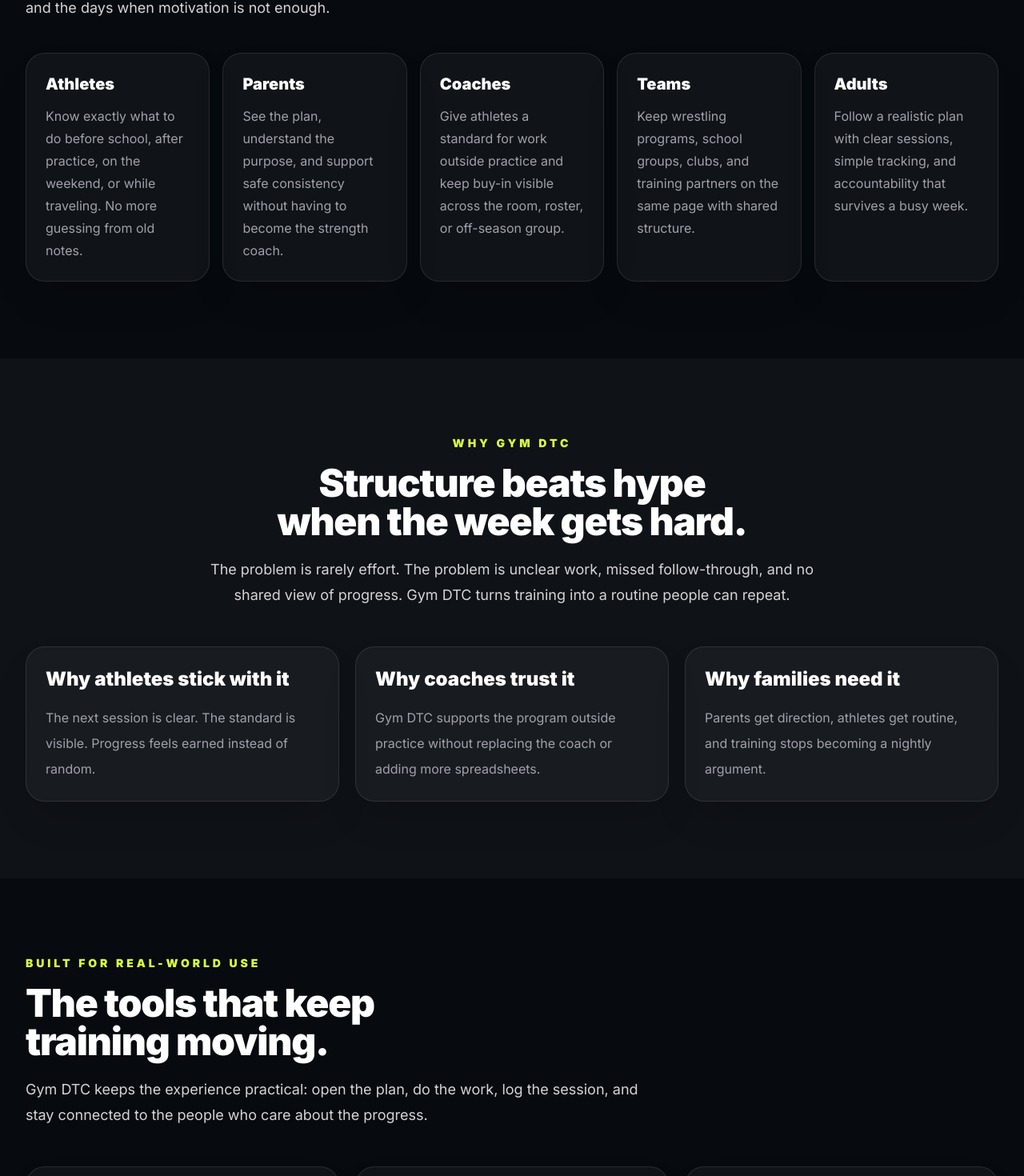
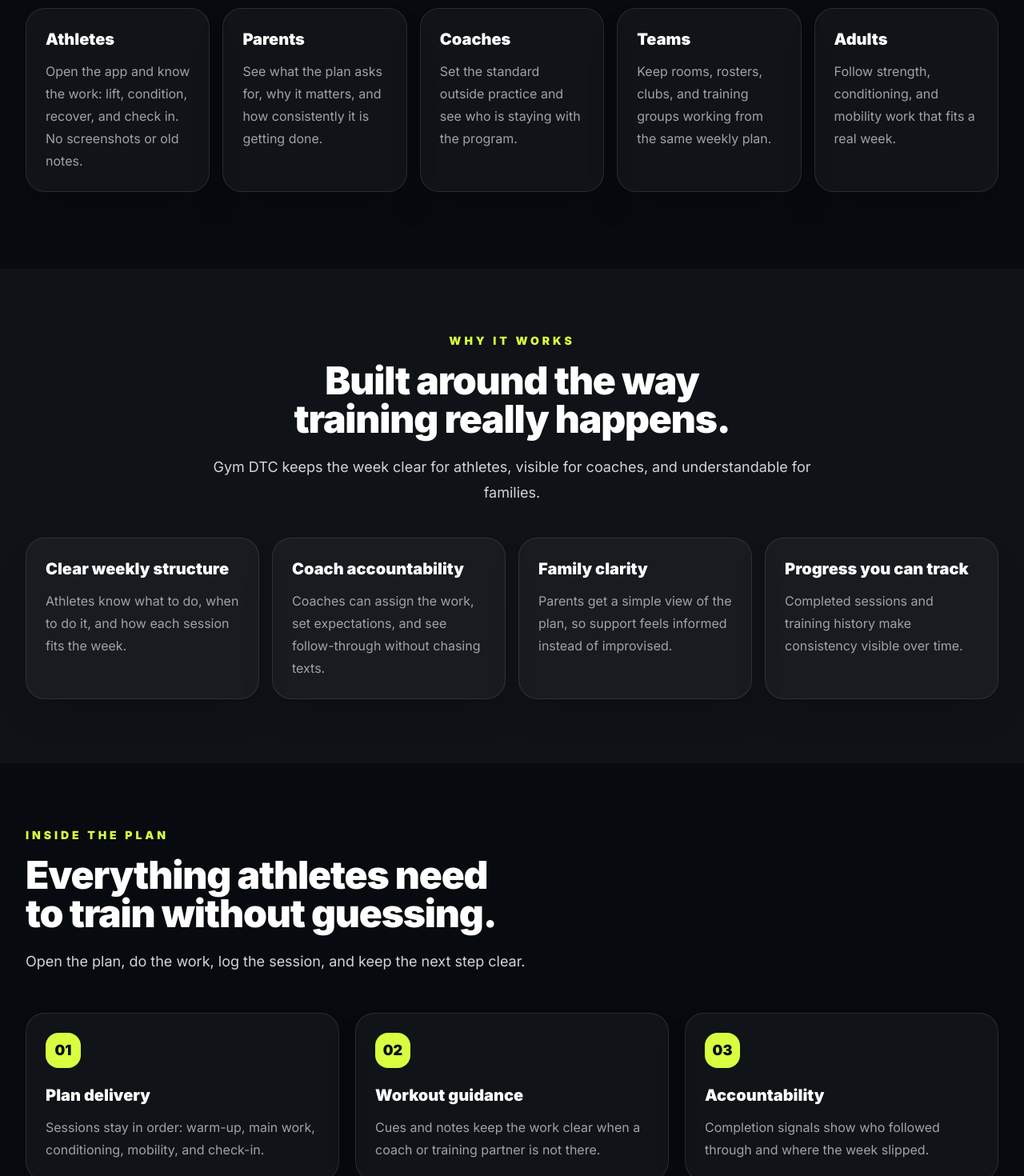
Before and after one commit to nathanbeckernb-cloud/gymdtc-web, a Next.js app: page / in a window 1280 px wide. Shown: the part 1259-2729 px from the top of the page at 80% size. Built offline with nearby package versions, Linux system fonts and the light colour scheme.

Commit message:
Polish homepage messaging

```diff
--- a/src/app/page.tsx
+++ b/src/app/page.tsx
@@ -5,50 +5,51 @@
 import { SectionHeading } from "@/components/section-heading";
 
 const audiences = [
-  ["Athletes", "Know exactly what to do before school, after practice, on the weekend, or while traveling. No more guessing from old notes."],
-  ["Parents", "See the plan, understand the purpose, and support safe consistency without having to become the strength coach."],
-  ["Coaches", "Give athletes a standard for work outside practice and keep buy-in visible across the room, roster, or off-season group."],
-  ["Teams", "Keep wrestling programs, school groups, clubs, and training partners on the same page with shared structure."],
-  ["Adults", "Follow a realistic plan with clear sessions, simple tracking, and accountability that survives a busy week."],
+  ["Athletes", "Open the app and know the work: lift, condition, recover, and check in. No screenshots or old notes."],
+  ["Parents", "See what the plan asks for, why it matters, and how consistently it is getting done."],
+  ["Coaches", "Set the standard outside practice and see who is staying with the program."],
+  ["Teams", "Keep rooms, rosters, clubs, and training groups working from the same weekly plan."],
+  ["Adults", "Follow strength, conditioning, and mobility work that fits a real week."],
 ];
 
 const realWorldTools = [
-  ["01", "Simple plan delivery", "Athletes open Gym DTC and see the session in order: warm-up, main work, conditioning, mobility, and check-in."],
-  ["02", "Guided workouts", "Exercise cues and session notes keep training clear when a coach, parent, or partner is not standing there."],
-  ["03", "Accountability", "Completion signals make follow-through visible without turning training into another complicated system."],
-  ["04", "Progress tracking", "Workout history shows effort, missed days, streaks, and the steady work that usually gets overlooked."],
-  ["05", "Team structure", "Groups can be organized by room, roster, season, age level, training focus, or family plan."],
-  ["06", "Mobile-first access", "Built for the gym floor, school hallway, garage setup, tournament hotel, and the ride home."],
+  ["01", "Plan delivery", "Sessions stay in order: warm-up, main work, conditioning, mobility, and check-in."],
+  ["02", "Workout guidance", "Cues and notes keep the work clear when a coach or training partner is not there."],
+  ["03", "Accountability", "Completion signals show who followed through and where the week slipped."],
+  ["04", "Progress tracking", "Workout history captures sessions, missed days, streaks, and consistency over time."],
+  ["05", "Team structure", "Organize groups by room, roster, season, age level, or training focus."],
+  ["06", "Mobile-first access", "Built for the weight room, wrestling room, garage, tournament hotel, and ride home."],
 ];
 
-const whyCards = [
-  ["Why athletes stick with it", "The next session is clear. The standard is visible. Progress feels earned instead of random."],
-  ["Why coaches trust it", "Gym DTC supports the program outside practice without replacing the coach or adding more spreadsheets."],
-  ["Why families need it", "Parents get direction, athletes get routine, and training stops becoming a nightly argument."],
+const trustCards = [
+  ["Clear weekly structure", "Athletes know what to do, when to do it, and how each session fits the week."],
+  ["Coach accountability", "Coaches can assign the work, set expectations, and see follow-through without chasing texts."],
+  ["Family clarity", "Parents get a simple view of the plan, so support feels informed instead of improvised."],
+  ["Progress you can track", "Completed sessions and training history make consistency visible over time."],
 ];
 
 const comparison = [
-  ["Random workouts", "Different exercises every week, no progression, and no clear reason behind the session."],
-  ["Scattered notes", "Screenshots, group texts, notebooks, and memory all fighting to be the training plan."],
-  ["Inconsistent training", "Athletes want to work, but the routine breaks down when life gets busy."],
-  ["Gym DTC", "One plan, guided sessions, visible accountability, and a record of the work that was actually done."],
+  ["Random workouts", "New exercises every week with no clear progression."],
+  ["Scattered notes", "Screenshots, group texts, notebooks, and memory competing with the plan."],
+  ["Inconsistent training", "Good intentions break down when the week gets crowded."],
+  ["Gym DTC", "One plan, guided sessions, visible accountability, and a record of the work."],
 ];
 
 const steps = [
-  ["Pick the plan", "Choose a training focus for an athlete, adult, team, or group."],
-  ["Open today’s work", "See the full session with order, cues, and expectations."],
-  ["Train and check off", "Complete the workout and log what happened."],
-  ["Review progress", "Use consistency and history to keep the next week honest."],
+  ["Set the plan", "Choose a training focus for an athlete, adult, team, or group."],
+  ["Open today’s work", "See the session order, cues, and expectations."],
+  ["Train and check in", "Complete the workout and log what happened."],
+  ["Review progress", "Use history and consistency to guide the next week."],
 ];
 
 const socialProof = [
-  ["Coach feedback", "\u201cWe need one place athletes can check without asking what to do next.\u201d", "Wrestling program placeholder"],
-  ["Parent feedback", "\u201cI want to support the work, but I need to understand the plan first.\u201d", "Family waitlist placeholder"],
-  ["Athlete feedback", "\u201cIt is easier to train when the workout is already written and I can see progress.\u201d", "Early athlete placeholder"],
+  ["Coach note", "\u201cWe need one place athletes can check without asking what to do next.\u201d", "Early team conversation"],
+  ["Parent note", "\u201cI want to support the work, but I need to understand the plan first.\u201d", "Family waitlist conversation"],
+  ["Athlete note", "\u201cIt is easier to train when the workout is already written and I can see progress.\u201d", "Early athlete conversation"],
 ];
 
 const faqs = [
-  ["What does Gym DTC actually do?", "Gym DTC gives athletes, families, coaches, teams, and adults a structured place to follow training plans, view guided workouts, track completion, and stay accountable outside practice."],
+  ["What does Gym DTC actually do?", "Gym DTC gives athletes, families, coaches, teams, and adults one place to follow training plans, view guided workouts, track completion, and stay accountable outside practice."],
   ["Is Gym DTC only for wrestling?", "No. Wrestling programs are a major focus because they need discipline, strength, conditioning, and accountability. The same structure also fits other athletes, schools, teams, families, and adults."],
   ["Can a coach use this with a full team?", "That is one of the main use cases. Gym DTC is being built for groups, team plans, training assignments, and simple accountability between practices and seasons."],
   ["How does this help parents?", "Parents can see that training has structure and purpose. They do not need to write workouts or police every detail; they can support consistency with more confidence and less confusion."],
@@ -70,7 +71,7 @@
                 Training that actually gives athletes structure.
               </h1>
               <p className="mt-6 max-w-2xl text-lg leading-8 text-zinc-300 sm:text-xl">
-                Gym DTC helps athletes, parents, coaches, wrestling programs, and adults follow a real plan outside practice with guided workouts, accountability, and progress tracking in one mobile-first place.
+                Gym DTC gives athletes, families, coaches, and teams a clear plan to follow outside practice with guided workouts, built-in accountability, and progress you can actually track.
               </p>
               <div className="mt-9 flex flex-col gap-3 sm:flex-row">
                 <ButtonLink href="/contact">Join the Waitlist</ButtonLink>
@@ -81,7 +82,7 @@
               <div className="border-b border-white/10 p-6">
                 <p className="text-xs font-black uppercase tracking-[0.25em] text-zinc-400">Today&apos;s Training</p>
                 <h2 className="mt-3 text-2xl font-black text-white">Power + Conditioning</h2>
-                <p className="mt-2 text-sm leading-6 text-zinc-400">Session assigned to Varsity Group A. Built for work after practice.</p>
+                <p className="mt-2 text-sm leading-6 text-zinc-400">Assigned to Varsity Group A for focused after-practice work.</p>
               </div>
               <div className="space-y-4 p-6">
                 {["Warm-up mobility", "Strength block", "Sprint intervals", "Recovery check-in"].map((item, index) => (
@@ -106,7 +107,7 @@
 
       <section className="py-16 sm:py-24">
         <Container>
-          <SectionHeading eyebrow="Who Gym DTC is for" title="One training plan the whole support system can understand." description="Gym DTC is for real weeks: school, practice, tournaments, family schedules, work shifts, and the days when motivation is not enough." />
+          <SectionHeading eyebrow="Who it serves" title="A clearer plan for every person around the athlete." description="Training works better when athletes, families, and coaches can see the same plan." />
           <div className="mt-10 grid gap-4 sm:grid-cols-2 lg:grid-cols-5">
             {audiences.map(([title, body]) => (
               <Card key={title}>
@@ -118,23 +119,23 @@
         </Container>
       </section>
 
-      <section className="bg-white/[0.03] py-16 sm:py-24">
+      <section className="bg-white/[0.03] py-14 sm:py-20">
         <Container>
-          <SectionHeading align="center" eyebrow="Why Gym DTC" title="Structure beats hype when the week gets hard." description="The problem is rarely effort. The problem is unclear work, missed follow-through, and no shared view of progress. Gym DTC turns training into a routine people can repeat." />
-          <div className="mt-12 grid gap-5 md:grid-cols-3">
-            {whyCards.map(([title, body]) => (
+          <SectionHeading align="center" eyebrow="Why it works" title="Built around the way training really happens." description="Gym DTC keeps the week clear for athletes, visible for coaches, and understandable for families." />
+          <div className="mt-10 grid gap-4 md:grid-cols-2 lg:grid-cols-4">
+            {trustCards.map(([title, body]) => (
               <Card key={title}>
-                <h3 className="text-2xl font-black text-white">{title}</h3>
-                <p className="mt-4 leading-8 text-zinc-400">{body}</p>
+                <h3 className="text-xl font-black text-white">{title}</h3>
+                <p className="mt-3 leading-7 text-zinc-400">{body}</p>
               </Card>
             ))}
           </div>
         </Container>
       </section>
 
-      <section className="py-16 sm:py-24">
+      <section className="py-14 sm:py-20">
         <Container>
-          <SectionHeading eyebrow="Built for real-world use" title="The tools that keep training moving." description="Gym DTC keeps the experience practical: open the plan, do the work, log the session, and stay connected to the people who care about the progress." />
+          <SectionHeading eyebrow="Inside the plan" title="Everything athletes need to train without guessing." description="Open the plan, do the work, log the session, and keep the next step clear." />
           <div className="mt-12 grid gap-5 md:grid-cols-2 lg:grid-cols-3">
             {realWorldTools.map(([num, title, body]) => (
               <Card key={title}>
@@ -147,15 +148,15 @@
         </Container>
       </section>
 
-      <section className="bg-gradient-to-br from-white/[0.06] to-transparent py-16 sm:py-24">
+      <section className="bg-gradient-to-br from-white/[0.06] to-transparent py-14 sm:py-20">
         <Container className="grid gap-8 lg:grid-cols-2 lg:items-center">
           <Card>
             <p className="text-4xl font-black text-volt sm:text-5xl">Built for teams.</p>
             <p className="mt-3 text-4xl font-black text-white sm:text-5xl">Simple for families.</p>
-            <p className="mt-6 leading-8 text-zinc-300">Coaches need standards. Parents need clarity. Athletes need the next step. Gym DTC connects those needs without making training feel like office software.</p>
+            <p className="mt-6 leading-8 text-zinc-300">Coaches need standards. Parents need clarity. Athletes need the next step. Gym DTC keeps those needs connected without adding noise.</p>
           </Card>
           <div className="space-y-4">
-            {["Assign plans to groups without another messy spreadsheet.", "Help athletes train on their own with the same expectations.", "Give families a clear view of what the work is supposed to be."].map((item) => (
+            {["Assign plans to groups without another messy spreadsheet.", "Help athletes train on their own with clear expectations.", "Give families a clear view of the work and the purpose."].map((item) => (
               <div key={item} className="rounded-2xl border border-white/10 bg-black/30 p-5 font-bold text-white">{item}</div>
             ))}
           </div>
@@ -164,7 +165,7 @@
 
       <section className="py-16 sm:py-24">
         <Container>
-          <SectionHeading align="center" eyebrow="Better than scattered training" title="Stop building progress from screenshots and guesswork." description="A workout plan should not live across a group text, a notebook, a memory, and a random video folder. Gym DTC gives the work a home." />
+          <SectionHeading align="center" eyebrow="No more scattered training" title="Stop building progress from screenshots and guesswork." description="The plan should not live in a group text, a notebook, and memory. Gym DTC gives the work one home." />
           <div className="mt-12 grid gap-4 md:grid-cols-4">
             {comparison.map(([title, body]) => (
               <Card key={title} className={title === "Gym DTC" ? "border-volt/40 bg-volt/10" : ""}>
@@ -178,7 +179,7 @@
 
       <section className="bg-white/[0.03] py-16 sm:py-24">
         <Container>
-          <SectionHeading align="center" eyebrow="How Gym DTC works" title="Simple enough to use daily. Strong enough for serious training." />
+          <SectionHeading align="center" eyebrow="How it works" title="Four steps athletes can repeat every week." />
           <div className="mt-12 grid gap-4 md:grid-cols-4">
             {steps.map(([step, body], index) => (
               <Card key={step}>
@@ -193,7 +194,7 @@
 
       <section className="py-16 sm:py-24">
         <Container className="grid gap-8 lg:grid-cols-[0.9fr_1.1fr] lg:items-center">
-          <SectionHeading eyebrow="Coming soon on mobile" title="Training access for the places athletes actually train." description="Gym DTC is preparing mobile app links and launch updates. The goal is fast access from the weight room, wrestling room, garage, hotel, or sideline." />
+          <SectionHeading eyebrow="Coming soon on mobile" title="Training access where the work happens." description="Launch updates, pilot details, and app links will be shared as the mobile release gets closer." />
           <Card>
             <div className="grid gap-4 sm:grid-cols-2">
               {["App Store links coming soon", "Google Play links coming soon", "Early team pilots", "Launch updates by email"].map((item) => (
@@ -206,7 +207,7 @@
 
       <section className="bg-white/[0.03] py-16 sm:py-24">
         <Container>
-          <SectionHeading eyebrow="Early proof" title="Placeholder proof, ready for real coaches, parents, and athletes." description="These cards are intentionally formatted for launch feedback, pilot program notes, and future testimonials as Gym DTC rolls out." />
+          <SectionHeading eyebrow="Early signals" title="Built from real training problems." description="The first waitlist conversations are focused on clear plans, fewer reminders, and better follow-through." />
           <div className="mt-10 grid gap-4 md:grid-cols-3">
             {socialProof.map(([label, quote, source]) => (
               <Card key={label}>
--- a/src/components/header.tsx
+++ b/src/components/header.tsx
@@ -17,7 +17,7 @@
           ))}
         </nav>
         <div className="hidden sm:block">
-          <ButtonLink href="/contact">Join the Waitlist</ButtonLink>
+          <ButtonLink href="/contact">Get Launch Updates</ButtonLink>
         </div>
       </Container>
       <Container className="flex gap-4 overflow-x-auto border-t border-white/10 py-3 md:hidden" >
```
Also changed, not shown: src/components/logo.tsx (+5 -5 lines).
